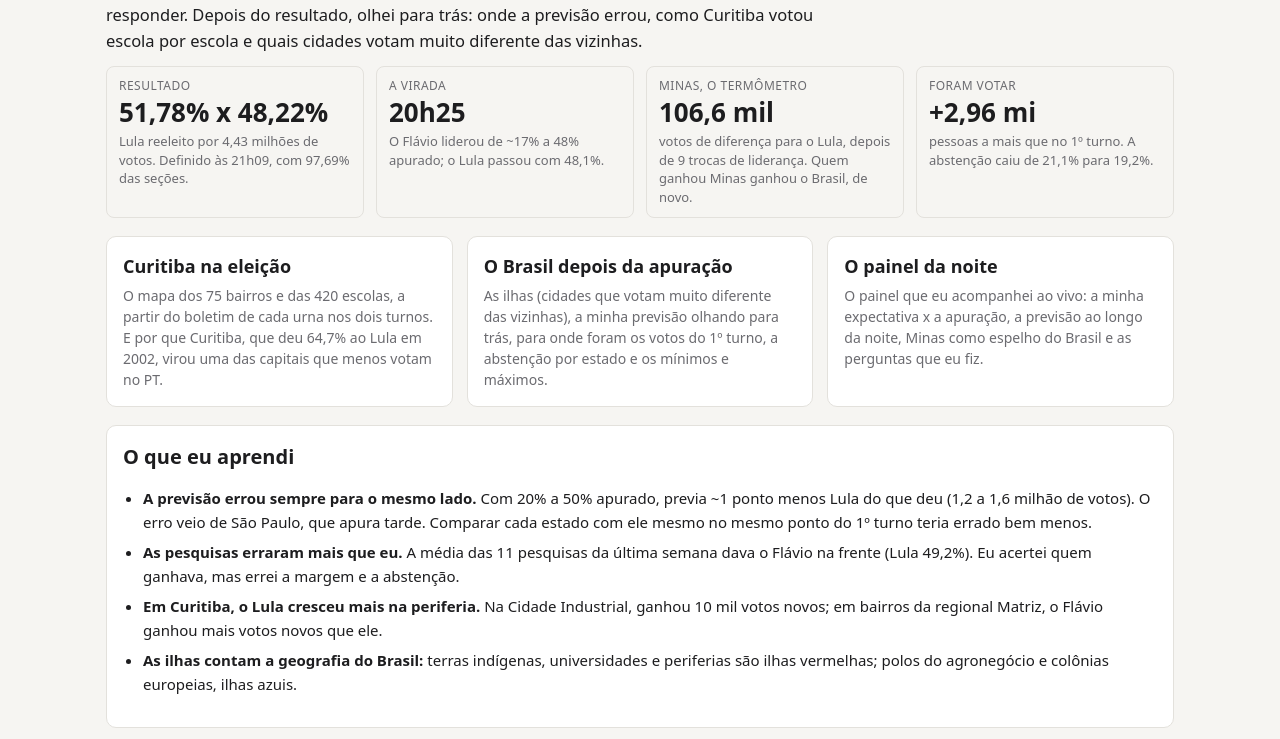
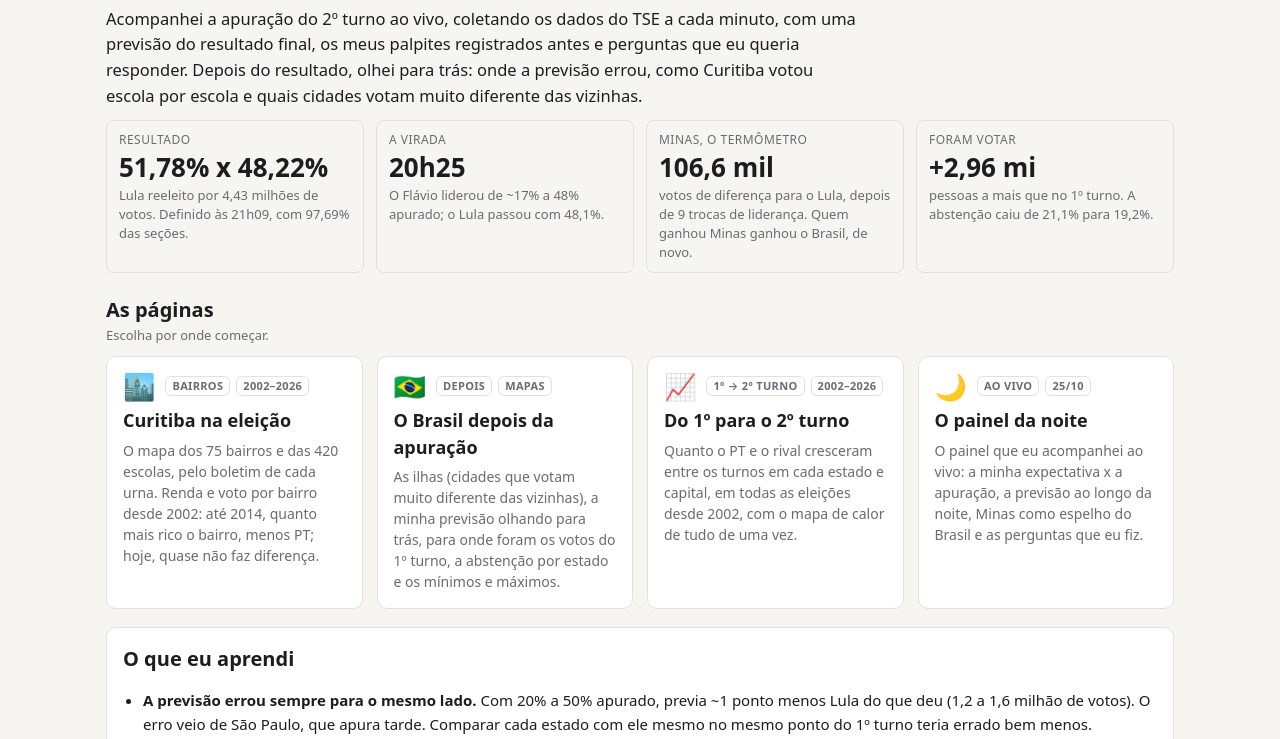
Before and after one commit to arrualuiz/noite-da-apuracao-2, a website: page index.html in a window 1280 px wide. Shown: the part 147-886 px from the top of the page. Drawn offline with Linux system fonts and the light colour scheme.

Commit message:
Capa: as quatro páginas em cartões com ícone e etiqueta, incluindo Do 1º para o 2º turno

```diff
--- a/index.html
+++ b/index.html
@@ -11,15 +11,19 @@
 <style>
 .capa h1 { font-size: 30px; margin-bottom: 6px; }
 .lead { font-size: 16.5px; line-height: 1.55; max-width: 760px; margin: 10px 0 0; }
-.paginas { display: grid; gap: 14px; grid-template-columns: repeat(auto-fit, minmax(260px, 1fr)); margin-top: 18px; }
+.paginas { display: grid; gap: 14px; grid-template-columns: repeat(auto-fit, minmax(240px, 1fr)); margin-top: 12px; }
 .pagina { display: block; text-decoration: none; color: inherit; background: var(--cartao); border: 1px solid var(--linha); border-radius: 10px; padding: 16px; }
 .pagina:hover { border-color: var(--texto); }
 .pagina h2 { font-size: 18px; margin: 0 0 6px; }
 .pagina p { margin: 0; color: var(--suave); font-size: 14px; line-height: 1.5; }
+.pagina .topo { display: flex; gap: 6px; align-items: center; margin-bottom: 8px; }
+.pagina .icone { font-size: 26px; line-height: 1; margin-right: 4px; }
+.pagina .tag { font-size: 11px; font-weight: 600; color: var(--suave); border: 1px solid var(--linha); border-radius: 6px; padding: 1px 6px; text-transform: uppercase; letter-spacing: .03em; }
 .achados { padding-left: 20px; line-height: 1.6; } .achados li { margin: 6px 0; }
 </style>
 </head>
 <body>
+<script src="painel/menu.js"></script>
 <main>
   <section class="capa">
     <h1>Noite da apuração 2026</h1>
@@ -33,16 +37,26 @@
     </div>
   </section>
 
+  <h2 style="margin:22px 0 2px">As páginas</h2>
+  <div class="sub">Escolha por onde começar.</div>
   <div class="paginas">
     <a class="pagina" href="painel/curitiba.html">
+      <div class="topo"><span class="icone">🏙️</span><span class="tag">bairros</span><span class="tag">2002–2026</span></div>
       <h2>Curitiba na eleição</h2>
-      <p>O mapa dos 75 bairros e das 420 escolas, a partir do boletim de cada urna nos dois turnos. E por que Curitiba, que deu 64,7% ao Lula em 2002, virou uma das capitais que menos votam no PT.</p>
+      <p>O mapa dos 75 bairros e das 420 escolas, pelo boletim de cada urna. Renda e voto por bairro desde 2002: até 2014, quanto mais rico o bairro, menos PT; hoje, quase não faz diferença.</p>
     </a>
     <a class="pagina" href="painel/depois.html">
+      <div class="topo"><span class="icone">🇧🇷</span><span class="tag">depois</span><span class="tag">mapas</span></div>
       <h2>O Brasil depois da apuração</h2>
       <p>As ilhas (cidades que votam muito diferente das vizinhas), a minha previsão olhando para trás, para onde foram os votos do 1º turno, a abstenção por estado e os mínimos e máximos.</p>
     </a>
+    <a class="pagina" href="painel/crescimento.html">
+      <div class="topo"><span class="icone">📈</span><span class="tag">1º → 2º turno</span><span class="tag">2002–2026</span></div>
+      <h2>Do 1º para o 2º turno</h2>
+      <p>Quanto o PT e o rival cresceram entre os turnos em cada estado e capital, em todas as eleições desde 2002, com o mapa de calor de tudo de uma vez.</p>
+    </a>
     <a class="pagina" href="painel/perguntas.html">
+      <div class="topo"><span class="icone">🌙</span><span class="tag">ao vivo</span><span class="tag">25/10</span></div>
       <h2>O painel da noite</h2>
       <p>O painel que eu acompanhei ao vivo: a minha expectativa x a apuração, a previsão ao longo da noite, Minas como espelho do Brasil e as perguntas que eu fiz.</p>
     </a>
```
